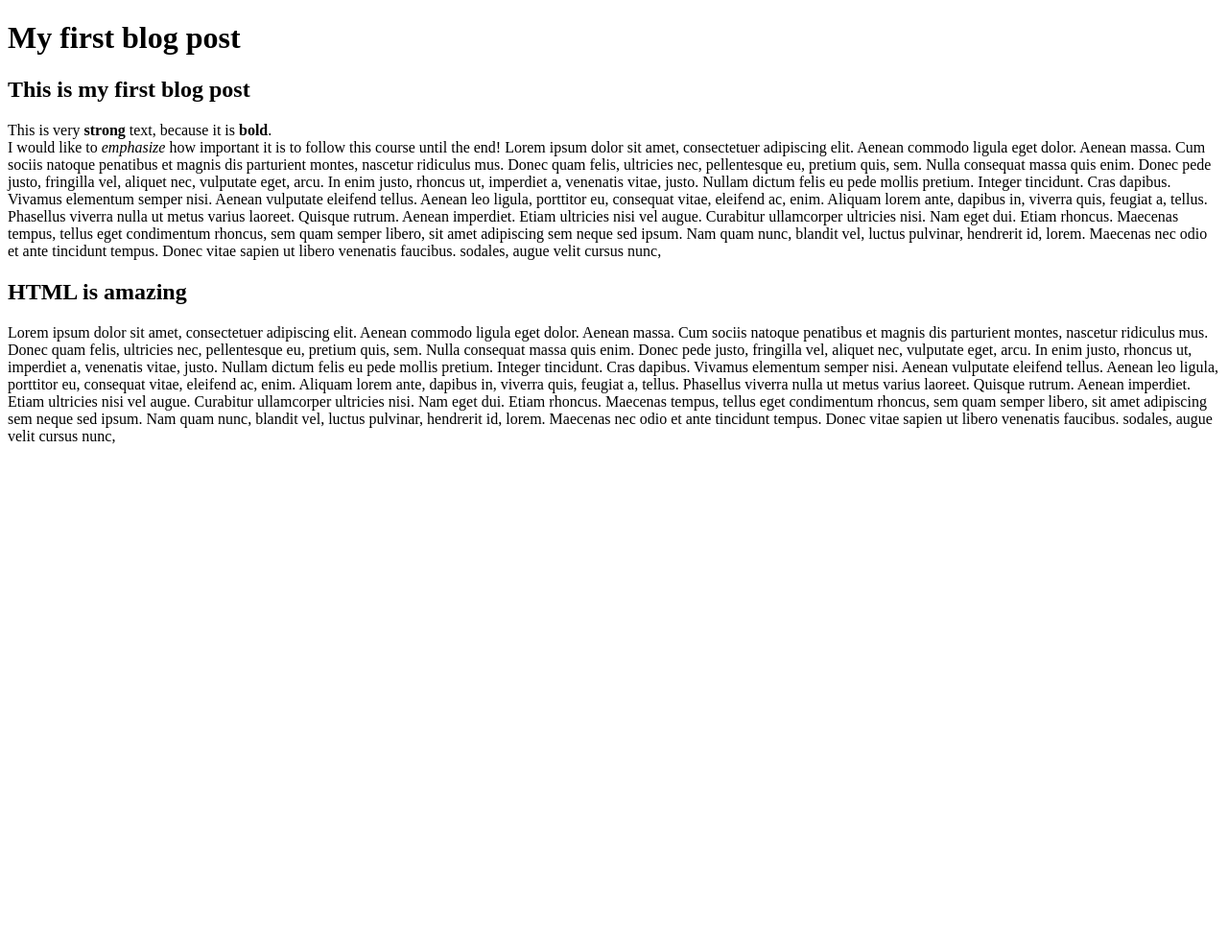
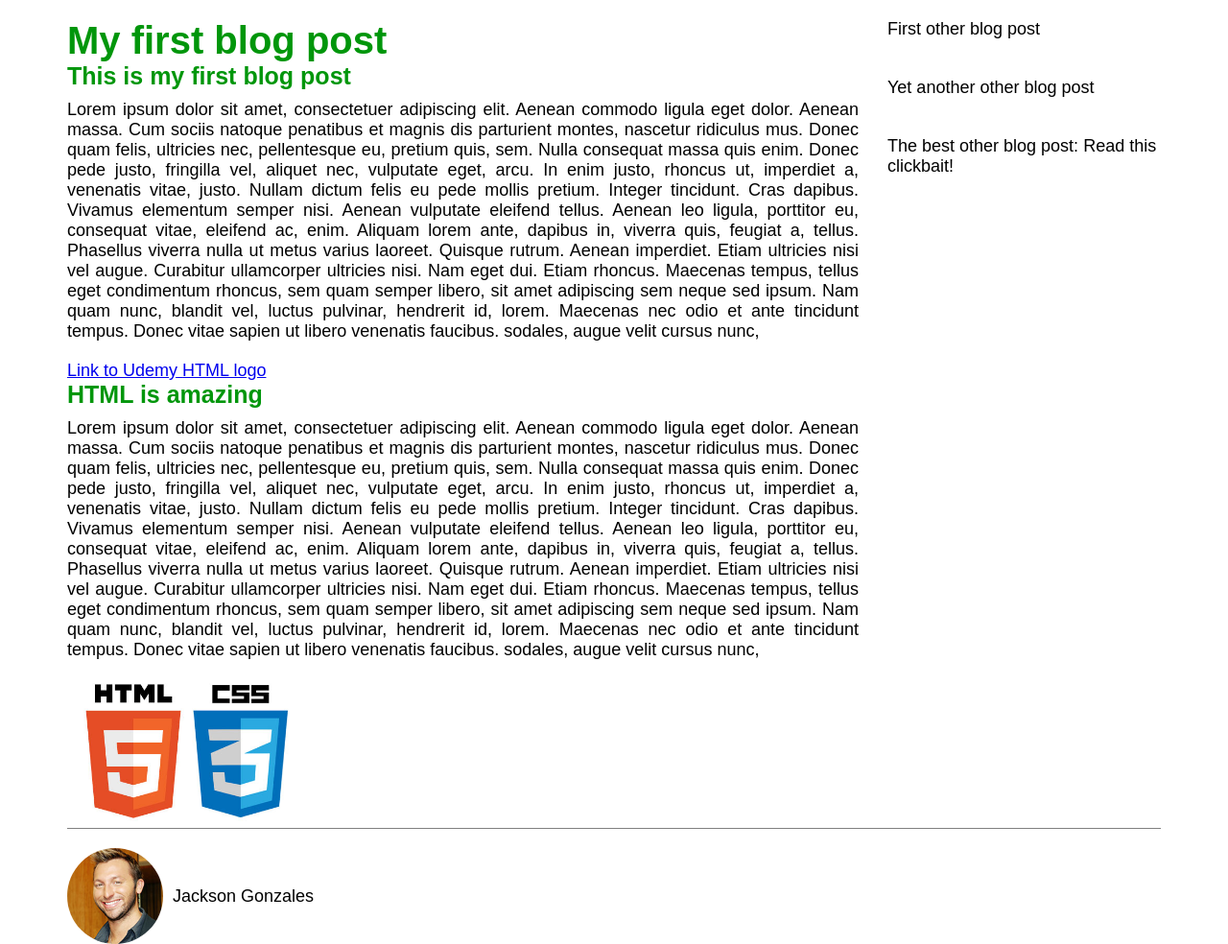
Before and after one commit to Ibecs/blog-post, a plain HTML site: page index.html in a window 1280 px wide. Shown: the whole page at 96% size. Before the commit the page ends 800 px from the top, so only its background shows below. Drawn offline with Linux system fonts and the light colour scheme.

Commit message:
Classes and CSS Addition

```diff
--- a/index.html
+++ b/index.html
@@ -3,25 +3,51 @@
 
     <head>
         <title>My first blog post</title>
-
+    <link rel="stylesheet" type="text/css" href="style.css">
 
     </head>
 
     <body>
+        <div class="container">
+            <div class="blog-post">
                 <h1>My first blog post</h1>
                 <h2>This is my first blog post</h2>
-        <p>
-            This is very <strong>strong</strong> text, because it is <strong>bold</strong>.<br>
-            I would like to <em>emphasize</em> how important it is to follow this course until the end!
+                <p class="main-text">
                     Lorem ipsum dolor sit amet, consectetuer adipiscing elit. Aenean commodo ligula eget dolor. Aenean massa. Cum sociis natoque penatibus et magnis dis parturient montes, nascetur ridiculus mus. Donec quam felis, ultricies nec, pellentesque eu, pretium quis, sem. Nulla consequat massa quis enim. Donec pede justo, fringilla vel, aliquet nec, vulputate eget, arcu. In enim justo, rhoncus ut, imperdiet a, venenatis vitae, justo. Nullam dictum felis eu pede mollis pretium. Integer tincidunt. Cras dapibus. Vivamus elementum semper nisi. Aenean vulputate eleifend tellus. Aenean leo ligula, porttitor eu, consequat vitae, eleifend ac, enim. Aliquam lorem ante, dapibus in, viverra quis, feugiat a, tellus. Phasellus viverra nulla ut metus varius laoreet. Quisque rutrum. Aenean imperdiet. Etiam ultricies nisi vel augue. Curabitur ullamcorper ultricies nisi. Nam eget dui. Etiam rhoncus. Maecenas tempus, tellus eget condimentum rhoncus, sem quam semper libero, sit amet adipiscing sem neque sed ipsum. Nam quam nunc, blandit vel, luctus pulvinar, hendrerit id, lorem. Maecenas nec odio et ante tincidunt tempus. Donec vitae sapien ut libero venenatis faucibus. sodales, augue velit cursus nunc,
                 </p>
 
+
+
+                <a href="http://www.udemy.com" target="_blank">Link to Udemy </a>
+                <a href ="logo.jpg" target="_blank"> HTML logo</a>
+
                 <h2>HTML is amazing</h2>
-        <p>
+                <p class="main-text">
                     Lorem ipsum dolor sit amet, consectetuer adipiscing elit. Aenean commodo ligula eget dolor. Aenean massa. Cum sociis natoque penatibus et magnis dis parturient montes, nascetur ridiculus mus. Donec quam felis, ultricies nec, pellentesque eu, pretium quis, sem. Nulla consequat massa quis enim. Donec pede justo, fringilla vel, aliquet nec, vulputate eget, arcu. In enim justo, rhoncus ut, imperdiet a, venenatis vitae, justo. Nullam dictum felis eu pede mollis pretium. Integer tincidunt. Cras dapibus. Vivamus elementum semper nisi. Aenean vulputate eleifend tellus. Aenean leo ligula, porttitor eu, consequat vitae, eleifend ac, enim. Aliquam lorem ante, dapibus in, viverra quis, feugiat a, tellus. Phasellus viverra nulla ut metus varius laoreet. Quisque rutrum. Aenean imperdiet. Etiam ultricies nisi vel augue. Curabitur ullamcorper ultricies nisi. Nam eget dui. Etiam rhoncus. Maecenas tempus, tellus eget condimentum rhoncus, sem quam semper libero, sit amet adipiscing sem neque sed ipsum. Nam quam nunc, blandit vel, luctus pulvinar, hendrerit id, lorem. Maecenas nec odio et ante tincidunt tempus. Donec vitae sapien ut libero venenatis faucibus. sodales, augue velit cursus nunc,
                 </p>
+                <img src="logo.jpg" alt="HTML5 Logo">
 
+            </div>
+            <div class="other-posts">
+                <div class="other">
+                First other blog post
+                </div>
+
+                <div class="other">
+                Yet another other blog post
+                </div>
+
+                <div class="other">
+                The best other blog post: Read this clickbait!
+                </div>
+            </div>
+
+            <div class="clearfix"></div>
+
+            <div class="author-box">
+                <img src="author.jpg" alt="Author Photo">
+                <p class ="author-text">Jackson Gonzales</p>
+            </div>
+        </div>
     </body>
-
-
 </html>
--- /dev/null
+++ b/style.css
@@ -0,0 +1,78 @@
+*{
+    margin: 0;
+    padding:0;
+    box-sizing: border-box;
+}
+
+.clearfix:after {
+    content: "";
+    display: table;
+    clear: both;
+}
+
+body {
+    font-family: Halevetica Neue, Arial;
+    font-size: 18px;
+}
+
+h1, h2 {
+    color:#00960b;
+
+}
+
+h1 {
+    font-size: 40px;
+    margin-bottom; 20px;
+}
+
+h2 {
+    font-size: 25px;
+    margin-bottom: 10px;
+}
+
+.main-text {
+    text-align: justify;
+    margin-bottom: 20px;
+}
+
+.author-text {
+    font-size: 22 px;
+        float: left;
+    margin-top: 40px;
+    margin-left: 10px;
+}
+
+.container {
+    width:1140px;
+    margin: 20px auto 0 auto;
+}
+
+.blog-post {
+    width: 75%;
+    float: left;
+    padding-right: 30px;
+}
+
+.other-posts {
+    width: 25%;
+    float: left;
+}
+
+.author-box {
+    padding-top: 20px;
+    border-top: 1px solid #808080;
+}
+
+.other {
+    margin-bottom: 40px;
+}
+.author-box img{
+    height: 100px;
+    width: 100px;
+    border-radius: 50%;
+    float: left;
+}
+.blog-post img{
+    height: 150px;
+    width: auto;
+}
```
Also changed, not shown: author.jpg (added), logo.jpg (added). Lines whose indentation alone changed are shown as unchanged.
